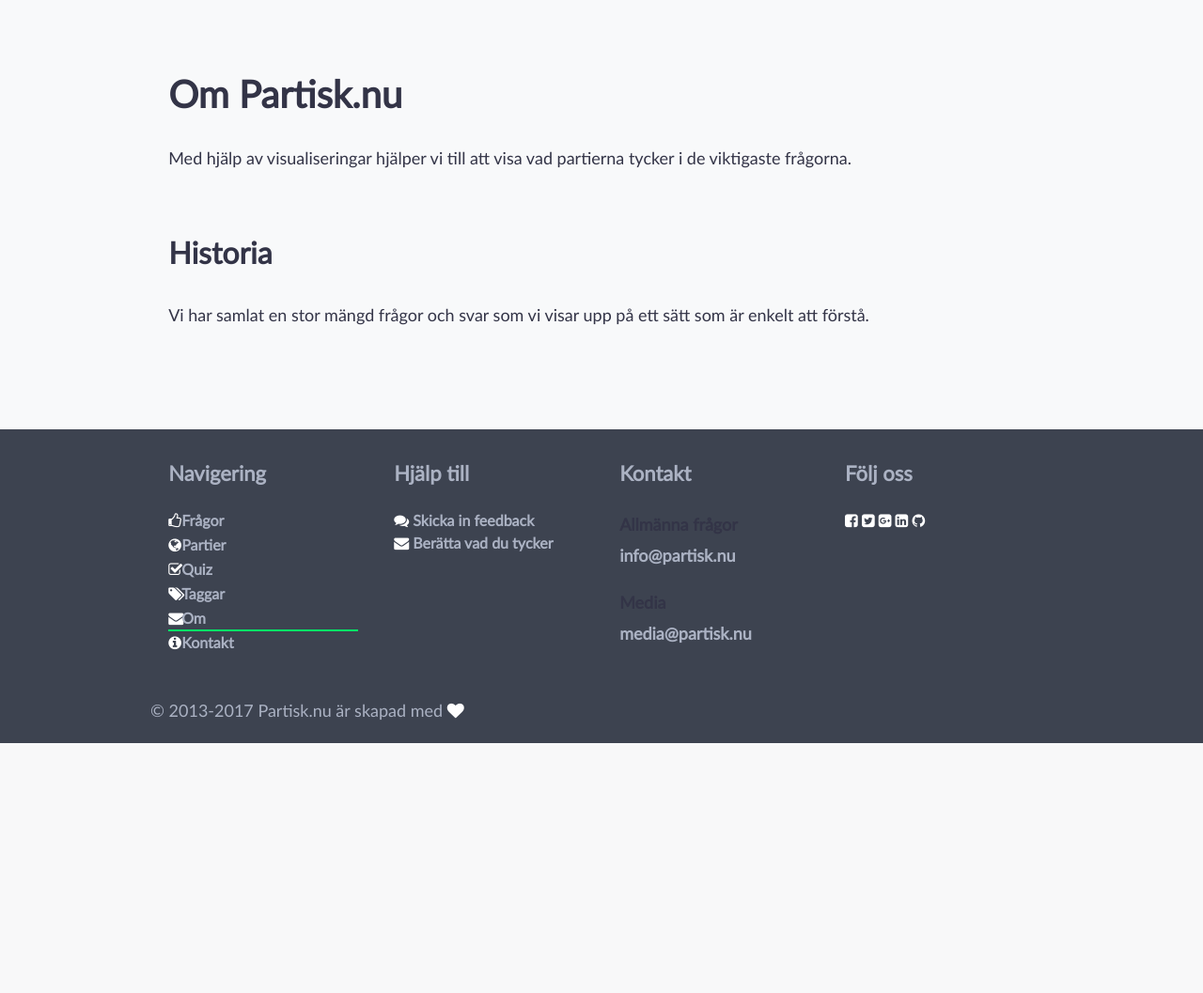
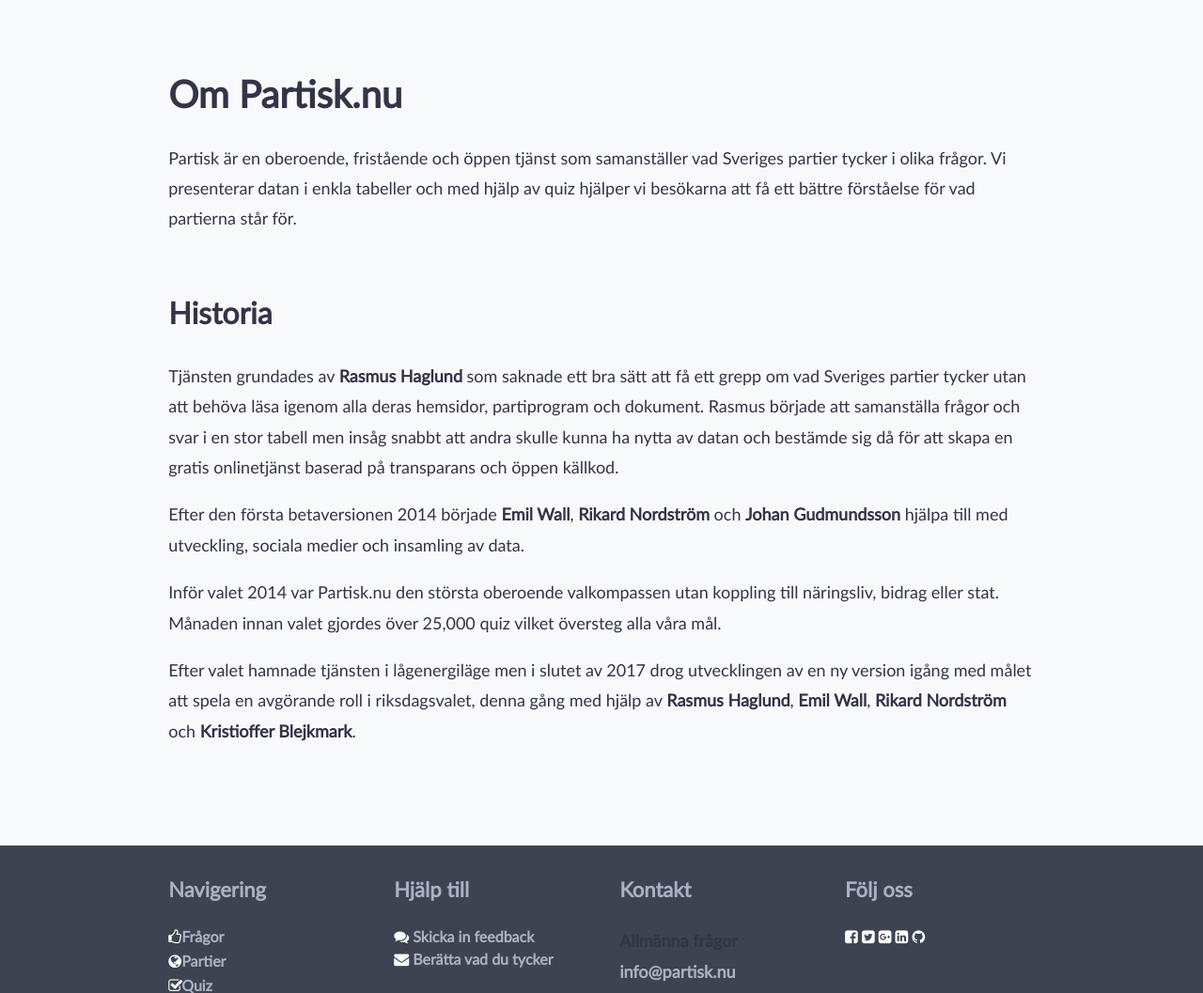
Before and after one commit to Partisk/Partisk.nu, a Django app: page /om/ in a window 1280 px wide. Shown: the part 124-1181 px from the top of the page at 94% size. Before the commit the page ends 915 px from the top, so only its background shows below. Run offline with Django 3.2, Linux system fonts and the light colour scheme; parts of the project's set-up code (start-up, migrations or seed data) failed here and were passed over; some libraries are stand-ins or nearby versions.

Commit message:
#23 Update with Swedish descriptions of the site

```diff
--- a/partisk/templates/about.html
+++ b/partisk/templates/about.html
@@ -6,13 +6,25 @@
     <div class="row">
         <div class="col-12">
             <h1>Om Partisk.nu</h1>
-            <p>Med hjälp av visualiseringar hjälper vi till att visa vad partierna tycker i de viktigaste frågorna. </p>
+            <p>Partisk är en oberoende, fristående och öppen tjänst som samanställer vad Sveriges partier tycker i olika frågor. Vi presenterar datan i enkla tabeller
+            och med hjälp av quiz hjälper vi besökarna att få ett bättre förståelse för vad partierna står för.
+            </p>
         </div>
     </div>
     <div class="row">
         <div class="col-12">
             <h2>Historia</h2>
-            <p>Vi har samlat en stor mängd frågor och svar som vi visar upp på ett sätt som är enkelt att förstå. </p>
+            <p>Tjänsten grundades av <a href="{% url 'contact' %}#rasmus">Rasmus Haglund</a> som saknade ett bra sätt att få ett grepp om vad Sveriges partier tycker
+            utan att behöva läsa igenom alla deras hemsidor, partiprogram och dokument. Rasmus började att samanställa frågor och svar i en stor tabell men insåg
+            snabbt att andra skulle kunna ha nytta av datan och bestämde sig då för att skapa en gratis onlinetjänst baserad på transparans och öppen källkod.</p>
+            <p>Efter den första betaversionen 2014 började <a href="{% url 'contact' %}#emil">Emil Wall</a>, <a href="{% url 'contact' %}#rikard">Rikard Nordström</a> och
+            <a href="{% url 'contact' %}#johan">Johan Gudmundsson</a> hjälpa till med utveckling, sociala medier och insamling av data.</p>
+            <p>Inför valet 2014 var Partisk.nu den största oberoende valkompassen utan koppling till näringsliv, bidrag eller stat. Månaden innan valet gjordes
+            över 25,000 quiz vilket översteg alla våra mål.</p>
+            <p>Efter valet hamnade tjänsten i lågenergiläge men i slutet av 2017 drog utvecklingen av en ny version igång med målet att spela en avgörande roll i riksdagsvalet,
+            denna gång med hjälp av <a href="{% url 'contact' %}#rasmus">Rasmus Haglund</a>, <a href="{% url 'contact' %}#emil">Emil Wall</a>,
+            <a href="{% url 'contact' %}#rikard">Rikard Nordström</a> och <a href="{% url 'contact' %}#kristoffer">Kristioffer Blejkmark</a>.
+            </p>
         </div>
     </div>
 {% endblock %}
```
Also changed, not shown: partisk/templates/index.html (+6 -5 lines).
